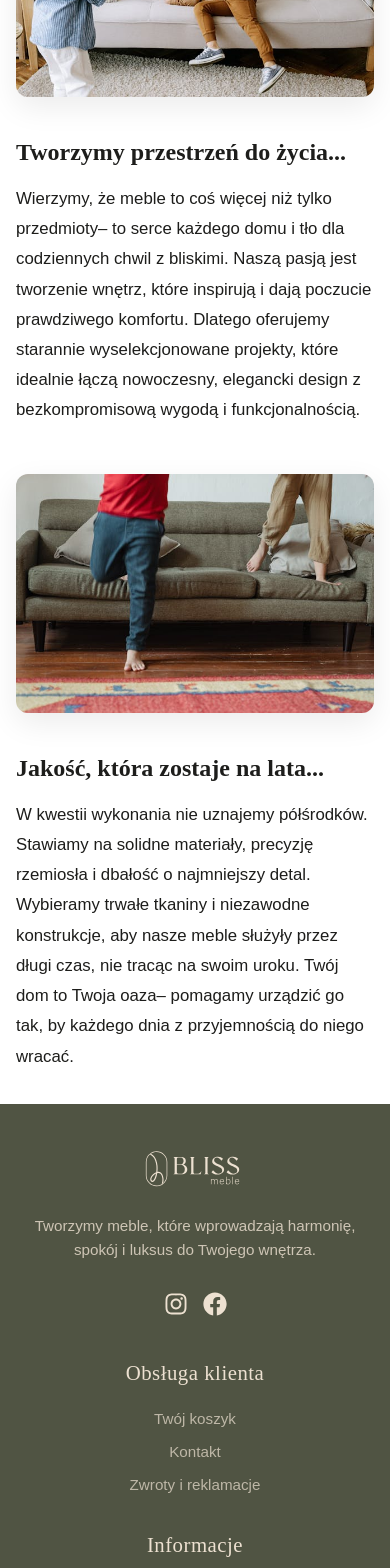
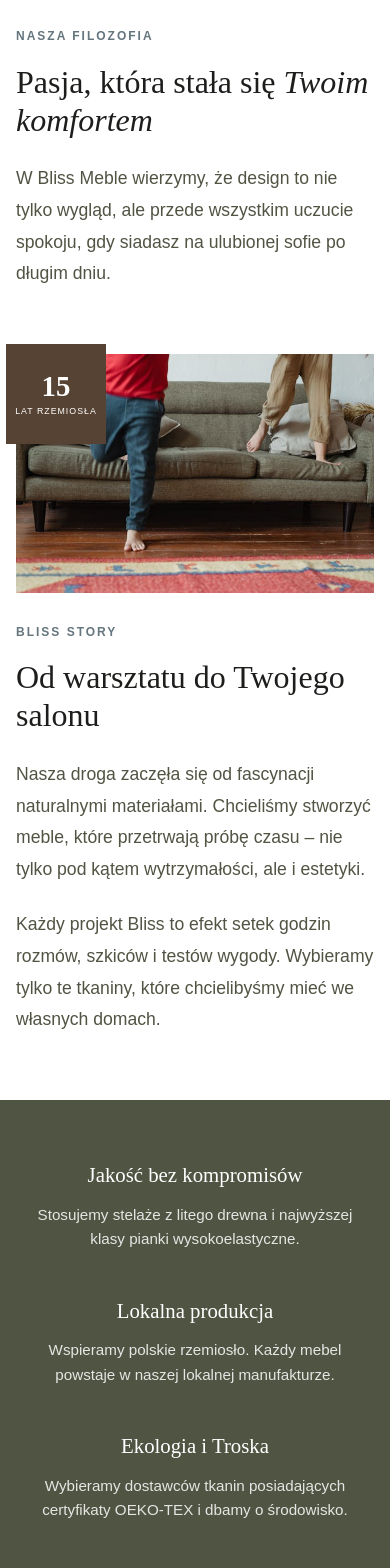
Before and after one commit to afra50/bliss-meble, a React (Vite) app in the folder frontend/: page /o-marce in a window 390 px wide. Shown: the part 360-1928 px from the top of the page. Built offline with nearby package versions, Linux system fonts and the light colour scheme; no server answers; a web font is replaced by a local one.

Commit message:
poprawka about us-styl+ciut wieksze zdjecie(pixeloza była)

```diff
--- a/frontend/src/pages/AboutUs.jsx
+++ b/frontend/src/pages/AboutUs.jsx
@@ -1,45 +1,90 @@
+import { useNavigate } from "react-router-dom";
 import Button from "../components/ui/Button";
 import "../styles/pages/about-us.scss";
-import aboutus1 from "../assets/aboutus1.jpg";
+import aboutus3 from "../assets/aboutus3.jpg";
 import aboutus2 from "../assets/aboutus2.jpg";
 
 function AboutUs() {
+	const navigate = useNavigate();
+
 	return (
 		<main className="about-page">
-      <header className="about-header">
-        <h1 className="about-title">O nas</h1>
-      </header>
-      <section className="about-block">
-        <div className="about-contener">
-          <h2 className="about-subtitle">Tworzymy przestrzeń do życia...</h2>
+			{/* SEKCJA 1: Nachodzący Box */}
+			<section className="about-block about-block--hero">
+				<div className="about-image">
+					<img src={aboutus3} alt="dzieci bawiące się na kanapie" />
+				</div>
+				<div className="about-contener about-overlap-box">
+					<span className="about-label">Nasza filozofia</span>
+					<h2 className="about-subtitle">
+						Pasja, która stała się <em>Twoim komfortem</em>
+					</h2>
 					<p className="about-text">
-            Wierzymy, że meble to coś więcej niż tylko przedmioty– to serce
-            każdego domu i tło dla codziennych chwil z bliskimi. Naszą pasją
-            jest tworzenie wnętrz, które inspirują i dają poczucie prawdziwego
-            komfortu. Dlatego oferujemy starannie wyselekcjonowane projekty,
-            które idealnie łączą nowoczesny, elegancki design z bezkompromisową
-            wygodą i funkcjonalnością.
+						W Bliss Meble wierzymy, że design to nie tylko wygląd, ale przede
+						wszystkim uczucie spokoju, gdy siadasz na ulubionej sofie po długim
+						dniu.
 					</p>
 				</div>
-        <div className="about-image">
-          <img src={aboutus1} alt="dzieci bawiące się na kanapie" />
+			</section>
+
+			{/* SEKCJA 2: Plakietka 15 lat */}
+			<section className="about-block">
+				<div className="about-image about-image--with-badge">
+					<div className="about-badge">
+						<span className="badge-number">15</span>
+						<span className="badge-text">Lat rzemiosła</span>
+					</div>
+					<img src={aboutus2} alt="dziecięce nogi na tle kanapy" />
+				</div>
+				<div className="about-contener">
+					<span className="about-label">Bliss story</span>
+					<h2 className="about-subtitle">Od warsztatu do Twojego salonu</h2>
+					<p className="about-text" style={{ marginBottom: "1.5rem" }}>
+						Nasza droga zaczęła się od fascynacji naturalnymi materiałami.
+						Chcieliśmy stworzyć meble, które przetrwają próbę czasu – nie tylko
+						pod kątem wytrzymałości, ale i estetyki.
+					</p>
+					<p className="about-text">
+						Każdy projekt Bliss to efekt setek godzin rozmów, szkiców i testów
+						wygody. Wybieramy tylko te tkaniny, które chcielibyśmy mieć we
+						własnych domach.
+					</p>
 				</div>
 			</section>
-      <section className="about-block-reverse">
-        <div className="about-contener">
-          <h2 className="about-subtitle">Jakość, która zostaje na lata...</h2>
-          <p className="about-text">
-            W kwestii wykonania nie uznajemy półśrodków. Stawiamy na solidne
-            materiały, precyzję rzemiosła i dbałość o najmniejszy detal.
-            Wybieramy trwałe tkaniny i niezawodne konstrukcje, aby nasze meble
-            służyły przez długi czas, nie tracąc na swoim uroku. Twój dom to
-            Twoja oaza– pomagamy urządzić go tak, by każdego dnia z
-            przyjemnością do niego wracać.
+
+			{/* SEKCJA 3: Trzy kolumny z tłem (Wyśrodkowane i rozciągnięte) */}
+			<section className="about-features">
+				<div className="features-grid">
+					<div className="feature-item">
+						<h3 className="feature-title">Jakość bez kompromisów</h3>
+						<p className="feature-desc">
+							Stosujemy stelaże z litego drewna i najwyższej klasy pianki
+							wysokoelastyczne.
 						</p>
 					</div>
-        <div className="about-image">
-          <img src={aboutus2} alt="dziecięce nogi na tle kanapy" />
+					<div className="feature-item">
+						<h3 className="feature-title">Lokalna produkcja</h3>
+						<p className="feature-desc">
+							Wspieramy polskie rzemiosło. Każdy mebel powstaje w naszej
+							lokalnej manufakturze.
+						</p>
 					</div>
+					<div className="feature-item">
+						<h3 className="feature-title">Ekologia i Troska</h3>
+						<p className="feature-desc">
+							Wybieramy dostawców tkanin posiadających certyfikaty OEKO-TEX i
+							dbamy o środowisko.
+						</p>
+					</div>
+				</div>
+			</section>
+
+			{/* SEKCJA 4: Wezwanie do akcji (Taka sama wysokość jak pasek wyżej) */}
+			<section className="about-cta">
+				<h2 className="cta-title">Gotowy na nową definicję wygody?</h2>
+				<Button variant="primary" onClick={() => navigate("/")}>
+					ZOBACZ NASZE KOLEKCJE
+				</Button>
 			</section>
 		</main>
 	);
--- a/frontend/src/styles/pages/about-us.scss
+++ b/frontend/src/styles/pages/about-us.scss
@@ -4,31 +4,19 @@
 	display: flex;
 	flex-direction: column;
 	align-items: center;
-	padding: 4rem 2rem;
-	max-width: 1200px;
-	min-height: 80vh;
-	margin: 0 auto;
-	gap: 5rem;
+	padding-top: 4rem;
+	width: 100%;
 	background-color: $color-white;
 
-	.about-header {
-		text-align: left;
-		width: 100%;
-
-		.about-title {
-			font-size: 3rem;
-			font-weight: bold;
-			color: $color-brown;
-			margin-bottom: 1rem;
-		}
-	}
-
-	.about-block,
-	.about-block-reverse {
+	// --- BAZOWE KLASY (Z limitem szerokości) ---
+	.about-block {
 		display: flex;
 		align-items: center;
 		gap: 6rem;
 		width: 100%;
+		max-width: 1200px;
+		margin: 0 auto 8rem;
+		padding: 0 2rem;
 
 		.about-contener {
 			flex: 1;
@@ -37,25 +25,29 @@
 			justify-content: center;
 
 			.about-subtitle {
-				font-size: 2.2rem;
-				font-weight: bold;
+				font-size: 2.6rem;
+				font-weight: 500;
 				margin-bottom: 1.5rem;
 				color: $color-black;
-				line-height: 1.3;
+				line-height: 1.2;
+				font-family: $font-heading;
+
+				em {
+					font-style: italic;
+					font-weight: 400;
+				}
 			}
 
 			.about-text {
 				font-size: 1.1rem;
 				line-height: 1.8;
-				color: $color-black;
+				color: $color-olive;
 			}
 		}
 
 		.about-image {
 			flex: 1;
-			border-radius: 12px;
-			overflow: hidden;
-			box-shadow: 0 10px 30px rgba(0, 0, 0, 0.08);
+			position: relative;
 
 			img {
 				width: 100%;
@@ -66,64 +58,201 @@
 		}
 	}
 
-	.about-block-reverse {
-		flex-direction: row-reverse;
+	// --- LABELKI I OVERLAY ---
+	.about-label {
+		font-size: 0.75rem;
+		text-transform: uppercase;
+		letter-spacing: 2px;
+		color: $color-slate;
+		margin-bottom: 1.2rem;
+		display: block;
+		font-weight: 600;
 	}
 
+	.about-block--hero {
+		display: block;
+		position: relative;
+		padding-bottom: 5rem;
+
+		.about-image {
+			width: 85%;
+			height: 550px;
+		}
+
+		.about-overlap-box {
+			position: absolute;
+			right: 0;
+			bottom: 0;
+			width: 55%;
+			background-color: $color-white;
+			padding: 4rem;
+			box-shadow: 0 15px 40px rgba(0, 0, 0, 0.05);
+			z-index: 2;
+		}
+	}
+
+	.about-badge {
+		position: absolute;
+		top: -20px;
+		left: -20px;
+		background-color: $color-brown;
+		color: $color-white;
+		width: 130px;
+		height: 130px;
+		display: flex;
+		flex-direction: column;
+		align-items: center;
+		justify-content: center;
+		text-align: center;
+		z-index: 2;
+
+		.badge-number {
+			font-size: 2.2rem;
+			font-weight: 700;
+			line-height: 1;
+			margin-bottom: 5px;
+			font-family: $font-heading;
+		}
+
+		.badge-text {
+			font-size: 0.65rem;
+			letter-spacing: 1px;
+			text-transform: uppercase;
+		}
+	}
+
+	// --- OLIWKOWY PAS (Tło na 100% ekranu) ---
+	.about-features {
+		width: 100%;
+		background-color: $color-olive;
+		color: $color-white;
+		padding: 5rem 2rem;
+
+		.features-grid {
+			max-width: 1200px;
+			width: 100%;
+			margin: 0 auto;
+			display: grid;
+			grid-template-columns: repeat(3, 1fr);
+			gap: 4rem;
+			text-align: center;
+		}
+
+		.feature-title {
+			font-size: 1.3rem;
+			font-family: $font-heading;
+			margin-bottom: 1rem;
+			font-weight: 400;
+		}
+
+		.feature-desc {
+			font-size: 0.95rem;
+			line-height: 1.6;
+			opacity: 0.85;
+			font-weight: 300;
+		}
+	}
+
+	// --- BIAŁY PAS Z PRZYCISKIEM ---
+	.about-cta {
+		width: 100%;
+		max-width: 1200px;
+		margin: 0 auto;
+		padding: 5rem 2rem; // Identyczny padding jak w oliwkowym, żeby zrównać wysokość
+		display: flex;
+		flex-direction: column;
+		align-items: center;
+
+		.cta-title {
+			font-size: 2.2rem;
+			font-family: $font-heading;
+			font-weight: 400;
+			color: $color-black;
+			margin-bottom: 2.5rem;
+			text-align: center;
+		}
+	}
+
+	// --- RWD ---
 	@media (max-width: 1024px) {
-		padding: 3rem 1.5rem;
-		gap: 4rem;
+		padding-top: 3rem;
 
-		.about-header {
-			.about-title {
-				font-size: 2.5rem;
+		.about-block {
+			margin-bottom: 5rem;
+			padding: 0 1.5rem;
+		}
+
+		.about-block--hero {
+			.about-image {
+				width: 95%;
+				height: 450px;
+			}
+			.about-overlap-box {
+				width: 70%;
+				padding: 3rem;
 			}
 		}
 
-		.about-block,
-		.about-block-reverse {
-			gap: 4rem;
-
-			.about-contener {
-				.about-subtitle {
-					font-size: 1.8rem;
-					margin-bottom: 1.2rem;
-				}
-
-				.about-text {
-					font-size: 1.05rem;
-				}
-			}
+		.about-features .features-grid {
+			gap: 2rem;
 		}
 	}
 
 	@media (max-width: 768px) {
-		padding: 2rem 1rem;
-		gap: 3rem;
+		padding-top: 2rem;
 
-		.about-header {
-			.about-title {
+		.about-block {
+			margin-bottom: 4rem;
+			padding: 0 1rem;
+		}
+
+		.about-block,
+		.about-block--hero {
+			flex-direction: column;
+			gap: 2rem;
+
+			.about-image {
+				width: 100%;
+				height: auto;
+			}
+
+			.about-overlap-box {
+				position: relative;
+				width: 100%;
+				padding: 2rem 0 0 0;
+				box-shadow: none;
+			}
+		}
+
+		.about-block .about-contener {
+			.about-subtitle {
 				font-size: 2rem;
 			}
 		}
 
-		.about-block,
-		.about-block-reverse {
-			flex-direction: column;
-			text-align: left;
-			gap: 2.5rem;
+		.about-badge {
+			width: 100px;
+			height: 100px;
+			top: -10px;
+			left: -10px;
+			.badge-number {
+				font-size: 1.8rem;
+			}
+			.badge-text {
+				font-size: 0.55rem;
+			}
+		}
 
-			.about-image {
-				order: -1;
-				width: 100%;
+		.about-features {
+			padding: 4rem 1.5rem;
+			.features-grid {
+				grid-template-columns: 1fr;
+				gap: 3rem;
 			}
+		}
 
-			.about-contener {
-				.about-subtitle {
-					font-size: 1.5rem;
-					margin-bottom: 1rem;
-				}
-			}
+		.about-cta .cta-title {
+			font-size: 1.8rem;
 		}
 	}
 }
```
Also changed, not shown: frontend/src/assets/aboutus3.jpg (added). Lines whose indentation alone changed are shown as unchanged.
